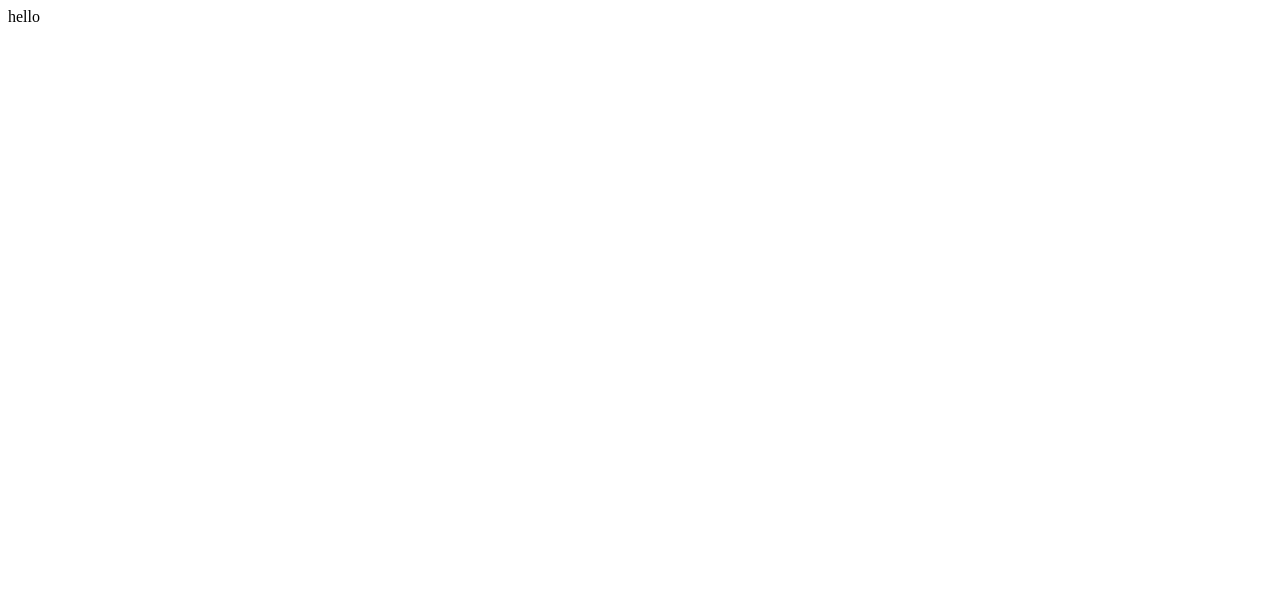
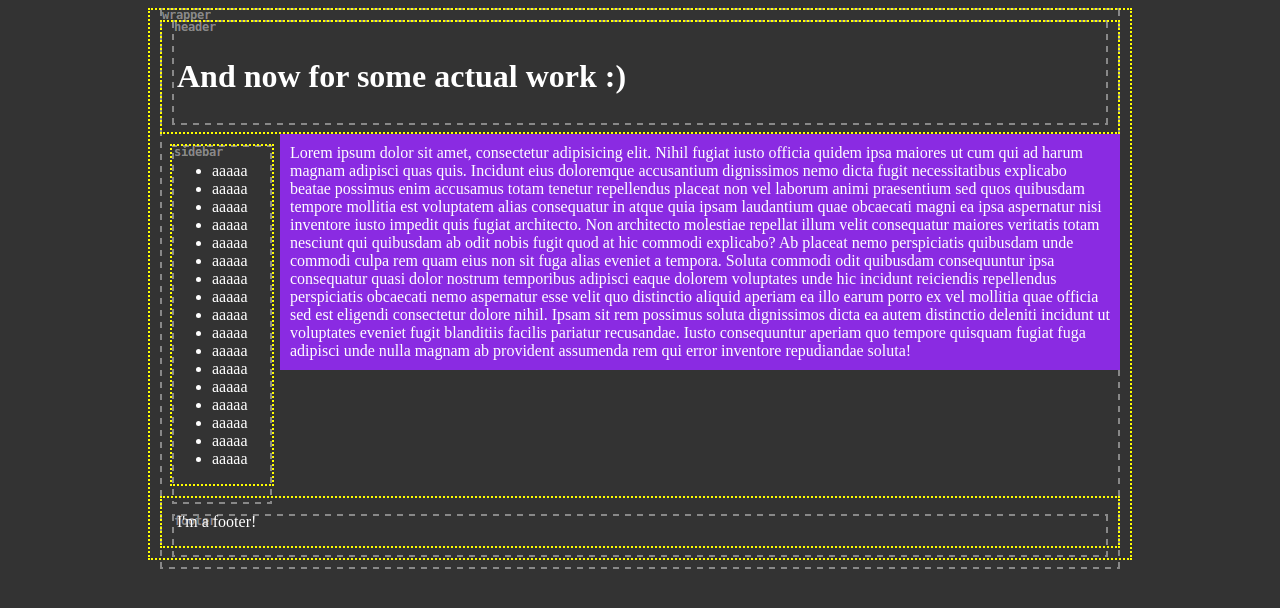
Before and after one commit to ZiliangW/ZiliangW.github.io, a plain HTML site: page index.html in a window 1280 px wide. Drawn offline with Linux system fonts and the light colour scheme; a web font is replaced by a local one.

Commit message:
Add files via upload

```diff
--- a/index.html
+++ b/index.html
@@ -1,2 +1,64 @@
+<!DOCTYPE html>
+<html>
+<head>
+  <title>CSS exercise</title>
+  <meta charset="utf8" />
+  <link href='http://fonts.googleapis.com/css?family=Combo&subset=latin,latin-ext' rel='stylesheet' type='text/css'>
+  <link rel="stylesheet" href="style.css" />
+  <style>
+  body {
+    background-color: #333;
+    font-family: "Combo" sans-serif;
+  }
 
-hello
+  .x-from {
+    background: #333 url('todo.png') no-repeat top center;
+  }
+  </style>
+</head>
+<body class="x-from">
+
+  <div class="wrapper">
+    <!-- wrapper is 960px wide, centered -->
+
+    <header>
+      <h1>And now for some actual work :)</h1>
+
+    </header>
+
+    <div class="sidebar">
+      <ul>
+        <li>aaaaa</li>
+        <li>aaaaa</li>
+        <li>aaaaa</li>
+        <li>aaaaa</li>
+        <li>aaaaa</li>
+        <li>aaaaa</li>
+        <li>aaaaa</li>
+        <li>aaaaa</li>
+        <li>aaaaa</li>
+        <li>aaaaa</li>
+        <li>aaaaa</li>
+        <li>aaaaa</li>
+        <li>aaaaa</li>
+        <li>aaaaa</li>
+        <li>aaaaa</li>
+        <li>aaaaa</li>
+        <li>aaaaa</li>
+      </ul>
+    </div>
+
+    <div class="content">
+
+      Lorem ipsum dolor sit amet, consectetur adipisicing elit. Nihil fugiat iusto officia quidem ipsa maiores ut cum qui ad harum magnam adipisci quas quis. Incidunt eius doloremque accusantium dignissimos nemo dicta fugit necessitatibus explicabo beatae possimus enim accusamus totam tenetur repellendus placeat non vel laborum animi praesentium sed quos quibusdam tempore mollitia est voluptatem alias consequatur in atque quia ipsam laudantium quae obcaecati magni ea ipsa aspernatur nisi inventore iusto impedit quis fugiat architecto. Non architecto molestiae repellat illum velit consequatur maiores veritatis totam nesciunt qui quibusdam ab odit nobis fugit quod at hic commodi explicabo? Ab placeat nemo perspiciatis quibusdam unde commodi culpa rem quam eius non sit fuga alias eveniet a tempora. Soluta commodi odit quibusdam consequuntur ipsa consequatur quasi dolor nostrum temporibus adipisci eaque dolorem voluptates unde hic incidunt reiciendis repellendus perspiciatis obcaecati nemo aspernatur esse velit quo distinctio aliquid aperiam ea illo earum porro ex vel mollitia quae officia sed est eligendi consectetur dolore nihil. Ipsam sit rem possimus soluta dignissimos dicta ea autem distinctio deleniti incidunt ut voluptates eveniet fugit blanditiis facilis pariatur recusandae. Iusto consequuntur aperiam quo tempore quisquam fugiat fuga adipisci unde nulla magnam ab provident assumenda rem qui error inventore repudiandae soluta!
+
+    </div>
+
+    <footer>
+      I'm a footer!
+    </footer>
+
+  </div>
+</body>
+
+</html>
--- /dev/null
+++ b/style.css
@@ -0,0 +1,64 @@
+fz/* in case I didn't tell you yet - use this whenever you do anything */
+* { -moz-box-sizing: border-box; -webkit-box-sizing: border-box; box-sizing: border-box; }
+
+/*
+
+This task doesn't require setting any widths and heights so don't.
+You will never need any pixel values other than 10px.
+Well, all the exceptions to this are already written just below (width:960px and 100px)
+
+Your job is to set some margins, paddings and floats (spoiler: and then you get in trouble :) )
+
+Oh, and you don't need any more selectors here, but you can add some if you want.
+
+DO:
+1. change the text color after you look at the HTML and the image you're reproducing
+2. uncomment the borders
+3. do what you need to fit the outlines
+4. get in trouble with footer and solve the problem
+
+*/
+
+body{
+	/* change this to some color to see the text. ever heard of RGBA? */
+	color:white;
+}
+
+div.wrapper {
+	width: 960px;
+	border: 2px dotted yellow;
+    margin: auto;
+    padding: 10px;
+
+
+
+
+}
+
+
+div.content {
+    padding: 10px;
+    margin-left: 120px;
+    background-color: blueviolet;
+
+
+
+
+}
+
+div.sidebar {
+	width: 100px;
+	border: 2px dotted yellow;
+    float:left;
+    margin: 10px;
+
+}
+
+
+header, footer {
+	border: 2px dotted yellow;
+    padding: 15px;
+    clear: both;
+
+
+}
```
Also changed, not shown: todo.png (added).
